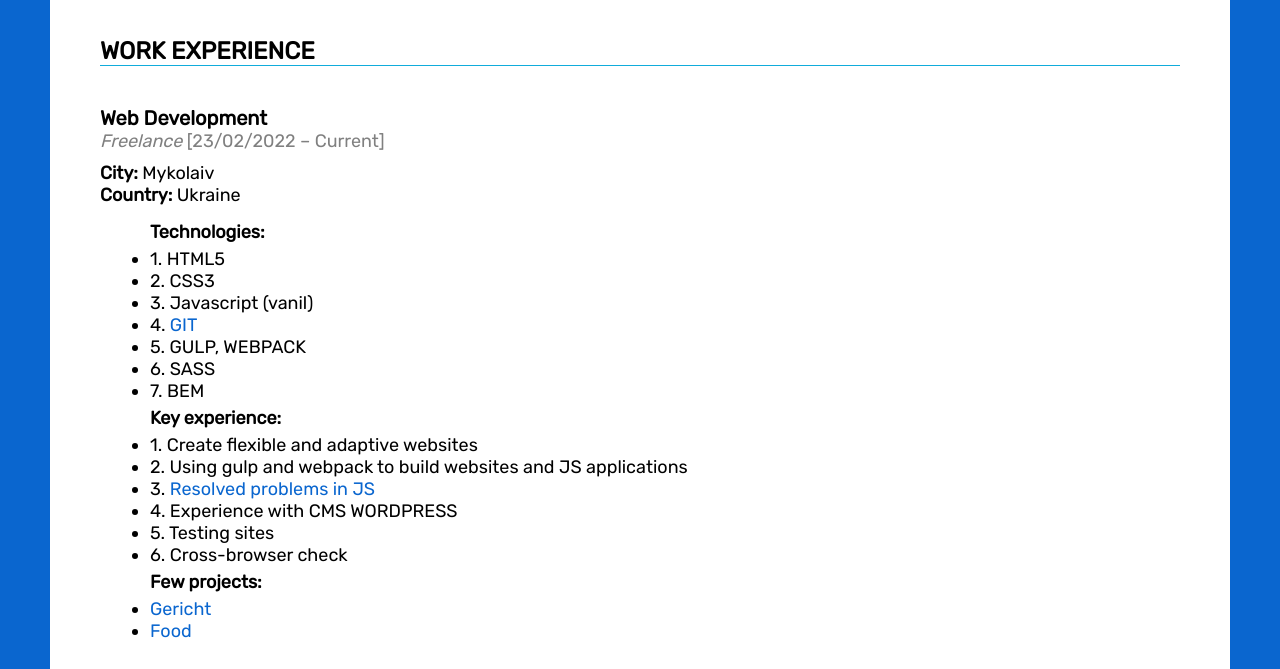
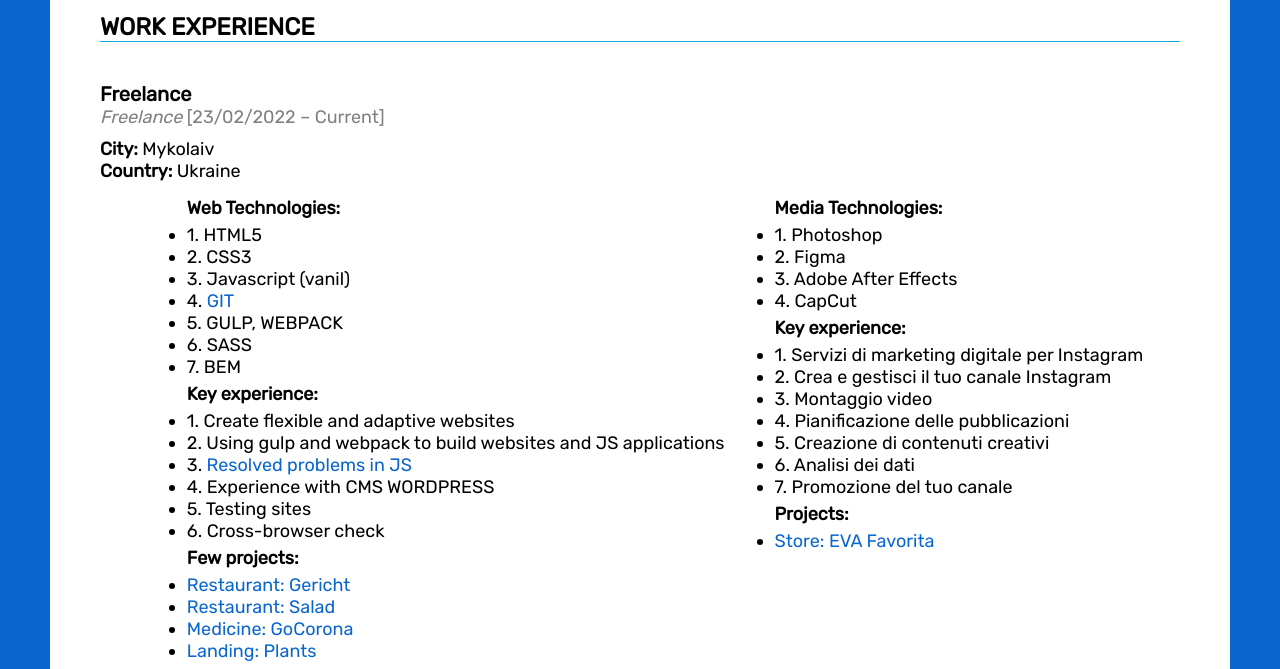
Before and after one commit to kartsevnik/resume-europass, a plain HTML site: page index.html in a window 1280 px wide. Shown: the part 470-1139 px from the top of the page. Drawn offline with Linux system fonts and the light colour scheme; a web font is replaced by a local one.

Commit message:
add new expirience

```diff
--- a/index.html
+++ b/index.html
@@ -6,18 +6,20 @@
     <meta http-equiv="X-UA-Compatible" content="IE=edge">
     <meta name="viewport" content="width=device-width, initial-scale=1.0">
     <link rel="stylesheet" href="style.css">
+    <link rel="shortcut icon" href="img/european-union.ico">
     <title>CV: Kartsev Mykola</title>
     <link rel="preconnect" href="https://fonts.googleapis.com">
     <link rel="preconnect" href="https://fonts.gstatic.com" crossorigin>
     <link href="https://fonts.googleapis.com/css2?family=Rubik+Vinyl&display=swap" rel="stylesheet">
     <link href="https://fonts.googleapis.com/css2?family=Rubik&display=swap" rel="stylesheet">
 </head>
+<!-- <img src="img/flag.png" alt="flag"> -->
 
 <body>
     <div class="wrapper">
         <header class="header">
             <div class="header__container">
-                <div class="header__flag"><img src="img/flag.png" alt="flag"><span class="bold">europass</span></div>
+                <div class="header__flag"><span class="bold">europass</span></div>
                 <div class="header__body body-header">
                     <div class="body-header__avatar"><img src="img/avatar.jpg" alt="avatar"></div>
                     <div class="body-header__text">
@@ -72,13 +74,14 @@
 
 
                     <div class="work__front-end end-front">
-                        <div class="end-front__title title-work">Web development</div>
+                        <div class="end-front__title title-work">Freelance</div>
                         <div class="end-front__sub-title sub-title-work">Freelance </div>
                         <span class="work-period">[23/02/2022 – Current]</span>
                         <div class="land-state__city"><span class="bold">City: </span>Mykolaiv</div>
                         <div class="land-state__country"><span class="bold">Country: </span>Ukraine</div>
+                        <div class="expirience">
                             <ul class="end-front__scills">
-                            <p style="padding: 5px 0;"><strong>Technologies:</strong></p>
+                                <p style="padding: 5px 0;"><strong>Web Technologies:</strong></p>
                                 <li class="end-front__scill">1. HTML5</li>
                                 <li class="end-front__scill">2. CSS3</li>
                                 <li class="end-front__scill">3. Javascript (vanil) </li>
@@ -90,7 +93,8 @@
 
                                 <p style="padding: 5px 0;"><strong>Key experience:</strong></p>
                                 <li class="end-front__scill">1. Create flexible and adaptive websites</li>
-                            <li class="end-front__scill">2. Using gulp and webpack to build websites and JS applications
+                                <li class="end-front__scill">2. Using gulp and webpack to build websites and JS
+                                    applications
                                 </li>
                                 <li class="end-front__scill">3. <a target="_blank"
                                         href="https://kartsevnik.github.io/fls_js/">Resolved problems in JS</a>
@@ -102,10 +106,16 @@
                                 <p style="padding: 5px 0;"><strong>Few projects:</strong></p>
                                 <li class="end-front__scill">
                                     <a target="_blank"
-                                    href="https://kartsevnik.github.io/portfolio-gericht/home-restaurant.html">Gericht</a>
+                                        href="https://kartsevnik.github.io/portfolio-gericht/">Restaurant:
+                                        Gericht</a>
                                 </li>
                                 <li class="end-front__scill"><a target="_blank"
-                                    href="https://kartsevnik.github.io/portfolio-food/">Food</a></li>
+                                        href="https://kartsevnik.github.io/portfolio-salad/">Restaurant: Salad</a></li>
+                                <li class="end-front__scill"><a target="_blank"
+                                        href="https://kartsevnik.github.io/portfolio-GoCorona/">Medicine: GoCorona</a>
+                                </li>
+                                <li class="end-front__scill"><a target="_blank"
+                                        href="https://kartsevnik.github.io/portfolio-plants/">Landing: Plants</a></li>
                                 <!-- <li class="end-front__scill">HTML, CSS;</li></li>
                                 <li class="end-front__scill">JS: <a target="_blank"
                                         href="https://kartsevnik.github.io/fls_js/">solved
@@ -115,6 +125,40 @@
                                 <li class="end-front__scill">site maintenance and updating;</li>
                                 <li class="end-front__scill">design programs: Photoshop, Figma;</li> -->
                             </ul>
+                            <ul class="end-front__scills">
+                                <p style="padding: 5px 0;"><strong>Media Technologies:</strong></p>
+                                <li class="end-front__scill">1. Photoshop</li>
+                                <li class="end-front__scill">2. Figma</li>
+                                <li class="end-front__scill">3. Adobe After Effects</li>
+                                <li class="end-front__scill">4. CapCut </li>
+
+
+
+
+
+
+
+
+
+                                <p style="padding: 5px 0;"><strong>Key experience:</strong></p>
+                                <li class="end-front__scill">1. Servizi di marketing digitale per Instagram</li>
+                                <li class="end-front__scill">2. Crea e gestisci il tuo canale Instagram
+                                </li>
+                                <li class="end-front__scill">3. Montaggio video</a>
+                                </li>
+                                <li class="end-front__scill">4. Pianificazione delle pubblicazioni</li>
+                                <li class="end-front__scill">5. Creazione di contenuti creativi</li>
+                                <li class="end-front__scill">6. Analisi dei dati</li>
+                                <li class="end-front__scill">7. Promozione del tuo canale</li>
+
+                                <p style="padding: 5px 0;"><strong>Projects:</strong></p>
+                                <li class="end-front__scill">
+                                    <a target="_blank" href="https://www.instagram.com/eva_favorita/">Store: EVA
+                                        Favorita</a>
+                                </li>
+
+                            </ul>
+                        </div>
                     </div>
 
                     <div class="work__real-estate estate-real">
--- a/style.css
+++ b/style.css
@@ -436,3 +436,8 @@ h3.title::after {
 .rs-school__course {
     align-self: center;
 }
+
+.expirience {
+    display: flex;
+    justify-content: center;
+}
```
Also changed, not shown: img/european-union.ico (added). Lines whose indentation alone changed are shown as unchanged.
